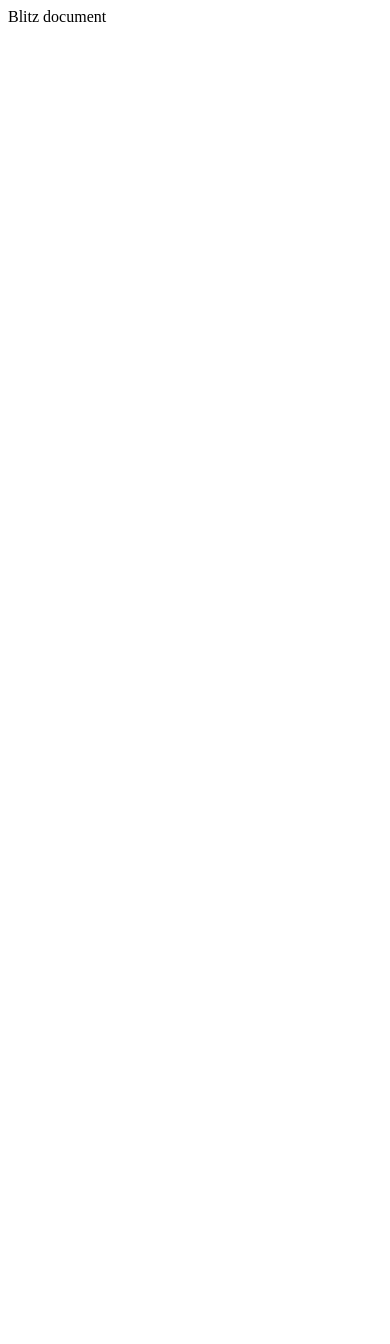
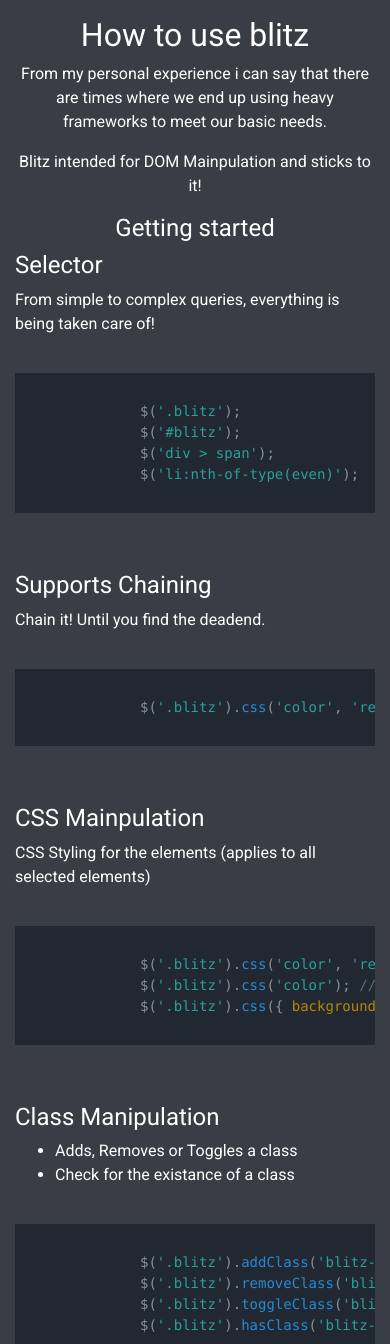
Before and after one commit to mum-never-proud/blitz, a website built with webpack: page docs/index.html in a window 390 px wide. Shown: the top 1344 px of the page. Before the commit the page ends 844 px from the top, so only its background shows below. Built offline with nearby package versions, Linux system fonts and the light colour scheme; files whose address does not match are found by name.

Commit message:
demo page

```diff
--- a/docs/index.html
+++ b/docs/index.html
@@ -4,8 +4,154 @@
   <meta name="viewport" content="width=device-width, initial-scale=1.0">
   <meta http-equiv="X-UA-Compatible" content="ie=edge">
   <title>blitz</title>
+  <link href="https://stackpath.bootstrapcdn.com/bootstrap/4.4.1/css/bootstrap.min.css" rel="stylesheet" type="text/css" integrity="sha384-Vkoo8x4CGsO3+Hhxv8T/Q5PaXtkKtu6ug5TOeNV6gBiFeWPGFN9MuhOf23Q9Ifjh" crossorigin="anonymous" />
+  <link href="https://cdnjs.cloudflare.com/ajax/libs/highlight.js/9.15.10/styles/solarized-dark.min.css" rel="stylesheet" type="text/css" />
+  <link href="https://fonts.googleapis.com/css?family=Roboto&display=swap" rel="stylesheet" type="text/css" />
+  <style>
+    html, body {
+      font-family: "Roboto";
+      background-color: #393E46;
+      color: #FFF;
+    }
+    h1 {
+      font-size: 32px;
+    }
+    h3 {
+      font-size: 24px;
+    }
+    .hljs {
+      background: #222831
+    }
+  </style>
 </head>
 <body>
-  Blitz document
+  <div class="container">
+    <div class="row">
+      <div class="col-12">
+          <h1 class="text-center mt-3">How to use blitz</h1>
+          <p class="text-center">From my personal experience i can say that there are times where we end up using heavy frameworks to meet our basic needs.</p>
+          <p class="text-center">Blitz intended for DOM Mainpulation and sticks to it!</p>
+          <h3 class="text-center">Getting started</h3>
+      </div>
+    </div>
+    <div class="row">
+      <div class="col-12">
+          <h4>Selector</h4>
+          <p>From simple to complex queries, everything is being taken care of!</p>
+          <pre>
+            <code class="javascript">
+              $('.blitz');
+              $('#blitz');
+              $('div > span');
+              $('li:nth-of-type(even)');
+            </code>
+          </pre>
+      </div>
+    </div>
+    <div class="row">
+      <div class="col-12">
+          <h4>Supports Chaining</h4>
+          <p>Chain it! Until you find the deadend.</p>
+          <pre>
+            <code class="javascript">
+              $('.blitz').css('color', 'red').on('click', () => {});
+            </code>
+          </pre>
+      </div>
+    </div>
+    <div class="row">
+      <div class="col-12">
+          <h4>CSS Mainpulation</h4>
+          <p>CSS Styling for the elements (applies to all selected elements)</p>
+          <pre>
+            <code class="javascript">
+              $('.blitz').css('color', 'red'); // sets color to red
+              $('.blitz').css('color'); // gets element color
+              $('.blitz').css({ background: 'red', color: 'white' }); // sets multiple css properties
+            </code>
+          </pre>
+      </div>
+    </div>
+    <div class="row">
+      <div class="col-12">
+          <h4>Class Manipulation</h4>
+          <ul>
+            <li>Adds, Removes or Toggles a class</li>
+            <li>Check for the existance of a class</li>
+          </ul>
+          <pre>
+            <code class="javascript">
+              $('.blitz').addClass('blitz-class'); // adds a class
+              $('.blitz').removeClass('blitz-class'); // removes a class
+              $('.blitz').toggleClass('blitz-class'); // toggles a class
+              $('.blitz').hasClass('blitz-class'); // checks if 'blitz-class' exists
+            </code>
+          </pre>
+      </div>
+    </div>
+    <div class="row">
+      <div class="col-12">
+          <h4>DOM Manipulation</h4>
+          <ul>
+            <li>Adds, Removes, Appends, Prepends an element</li>
+            <li>Gets children of an element</li>
+            <li>Checks if the given element is inside the target element</li>
+            <li>Gets value or inner HTML of an element</li>
+          </ul>
+          <pre>
+            <code class="javascript">
+              $('.blitz').add(givenElement); // adds an element
+              $('.blitz').remove(); // removes all elements
+              $('.blitz').prepend(givenElement); // prepends an element
+              $('.blitz').append(givenElement); // appends an element
+              $('.blitz').before(givenElement); // inserts before the target element
+              $('.blitz').after(givenElement); // inserts after the target element
+              $('.blitz').children(); // return children of the first element
+              $('.blitz').eq(0); // slices off the first element of the selected elements
+              $('.blitz').contains(givenElement); // checks if the target element contains the given element
+            </code>
+          </pre>
+      </div>
+    </div>
+    <div class="row">
+      <div class="col-12">
+          <h4>Events</h4>
+          <p>Bind or Remove events without hassle of storing the reference of the event callback function</p>
+          <pre>
+            <code class="javascript">
+              $('.blitz').on('click', () => {}); // binds click listener to the elements
+              $('.blitz').off('click'); // removes click listener from the elements
+              $('.blitz').off(); // removes all events listeners from the elements
+              $('.blitz').off('click', () => {}); // removes specified callback of click event
+            </code>
+          </pre>
+      </div>
+    </div>
+    <div class="row">
+      <div class="col-12">
+          <h4>Yay Blitz!</h4>
+          <p>Ease your DOM Manipulation with Blitz & Happy coding</p>
+          <pre>
+            <code class="javascript">
+              $('.blitz')
+                .on('click', () => {})
+                .removeClass('blitz-class')
+                .addClass('another-blitz-class')
+                .css('color', 'red')
+                .off();
+            </code>
+          </pre>
+      </div>
+    </div>
+  </div>
+
+  <script src="https://cdnjs.cloudflare.com/ajax/libs/highlight.js/9.15.10/highlight.min.js" type="text/javascript"></script>
+  <script src="https://cdnjs.cloudflare.com/ajax/libs/highlight.js/9.15.10/languages/javascript.min.js" type="text/javascript"></script>
+  <script src="../dist//blitz.min.js" type="text/javascript"></script>
+  <script>
+    ;(function() {
+      hljs.initHighlightingOnLoad();
+    })();
+  </script>
 </body>
 </html>
```
